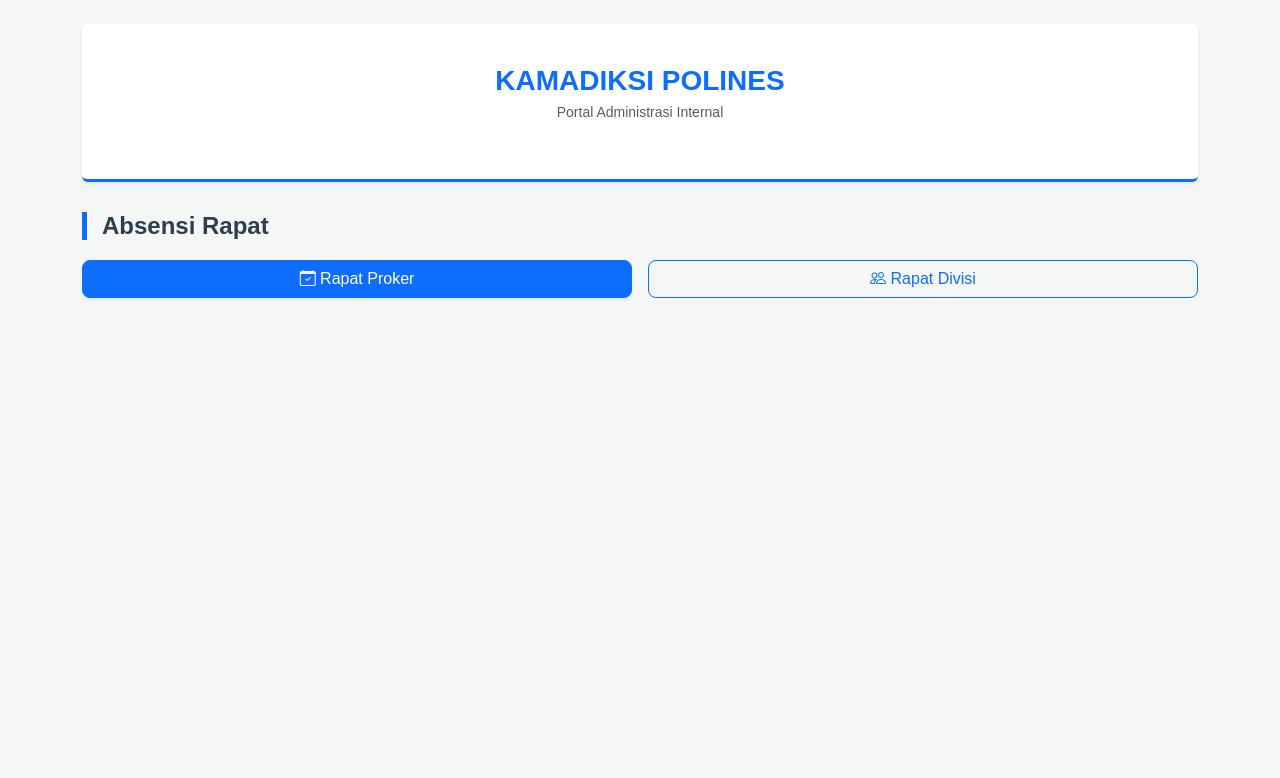
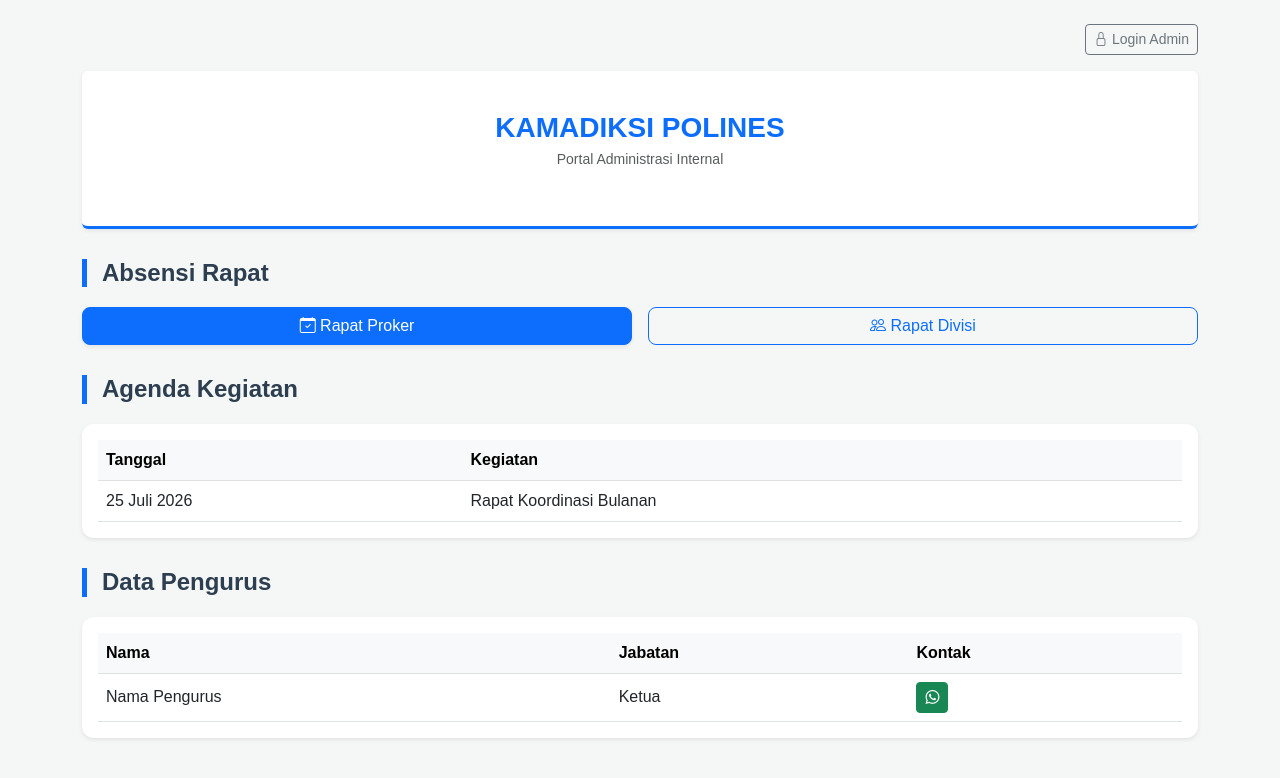
Before and after one commit to ekafanana10/tamadiksi-polines, a plain HTML site: page index.html in a window 1280 px wide. Drawn offline with nearby package versions, Linux system fonts and the light colour scheme.

Commit message:
Update index.html

```diff
--- a/index.html
+++ b/index.html
@@ -15,25 +15,70 @@
     </style>
 </head>
 <body>
+
     <div class="container py-4">
+        <!-- Tombol Login Admin -->
+        <div class="text-end mb-3">
+            <button onclick="loginAdmin()" class="btn btn-sm btn-outline-secondary">
+                <i class="bi bi-lock"></i> Login Admin
+            </button>
+        </div>
+
         <div class="hero-section text-center rounded shadow-sm mb-4">
             <h1 class="h3 fw-bold text-primary mb-1">KAMADIKSI POLINES</h1>
             <p class="text-muted small">Portal Administrasi Internal</p>
         </div>
+
+        <!-- Section Absensi -->
         <h4 class="section-title">Absensi Rapat</h4>
         <div class="row g-3">
             <div class="col-6">
-                <a href="#" class="btn btn-primary w-100 btn-action shadow-sm">
-                    <i class="bi bi-calendar-check"></i> Rapat Proker
-                </a>
+                <a href="#" class="btn btn-primary w-100 btn-action shadow-sm"><i class="bi bi-calendar-check"></i> Rapat Proker</a>
             </div>
             <div class="col-6">
-                <a href="#" class="btn btn-outline-primary w-100 btn-action">
-                    <i class="bi bi-people"></i> Rapat Divisi
-                </a>
+                <a href="#" class="btn btn-outline-primary w-100 btn-action"><i class="bi bi-people"></i> Rapat Divisi</a>
             </div>
         </div>
-        <!-- Sisa section lainnya... -->
+
+        <!-- Section Agenda -->
+        <h4 class="section-title">Agenda Kegiatan</h4>
+        <div class="card card-custom p-3 shadow-sm mb-4">
+            <table class="table table-hover align-middle mb-0">
+                <thead class="table-light">
+                    <tr><th>Tanggal</th><th>Kegiatan</th></tr>
+                </thead>
+                <tbody>
+                    <tr><td>25 Juli 2026</td><td>Rapat Koordinasi Bulanan</td></tr>
+                </tbody>
+            </table>
+        </div>
+
+        <!-- Section Pengurus -->
+        <h4 class="section-title">Data Pengurus</h4>
+        <div class="card card-custom p-3 shadow-sm">
+            <table class="table table-hover align-middle mb-0">
+                <thead class="table-light">
+                    <tr><th>Nama</th><th>Jabatan</th><th>Kontak</th></tr>
+                </thead>
+                <tbody>
+                    <tr><td>Nama Pengurus</td><td>Ketua</td><td><a href="#" class="btn btn-sm btn-success"><i class="bi bi-whatsapp"></i></a></td></tr>
+                </tbody>
+            </table>
+        </div>
     </div>
+
+    <!-- Script Login -->
+    <script>
+        function loginAdmin() {
+            let password = prompt("Masukkan Password Admin:");
+            // Ganti 'kamadiksi2026' dengan password yang Anda inginkan
+            if (password === "kamadiksi2026") {
+                alert("Login Berhasil!");
+                window.location.href = "https://docs.google.com/spreadsheets/"; // Ganti ke link dashboard/spreadsheet Anda
+            } else {
+                alert("Password Salah!");
+            }
+        }
+    </script>
 </body>
 </html>
```
